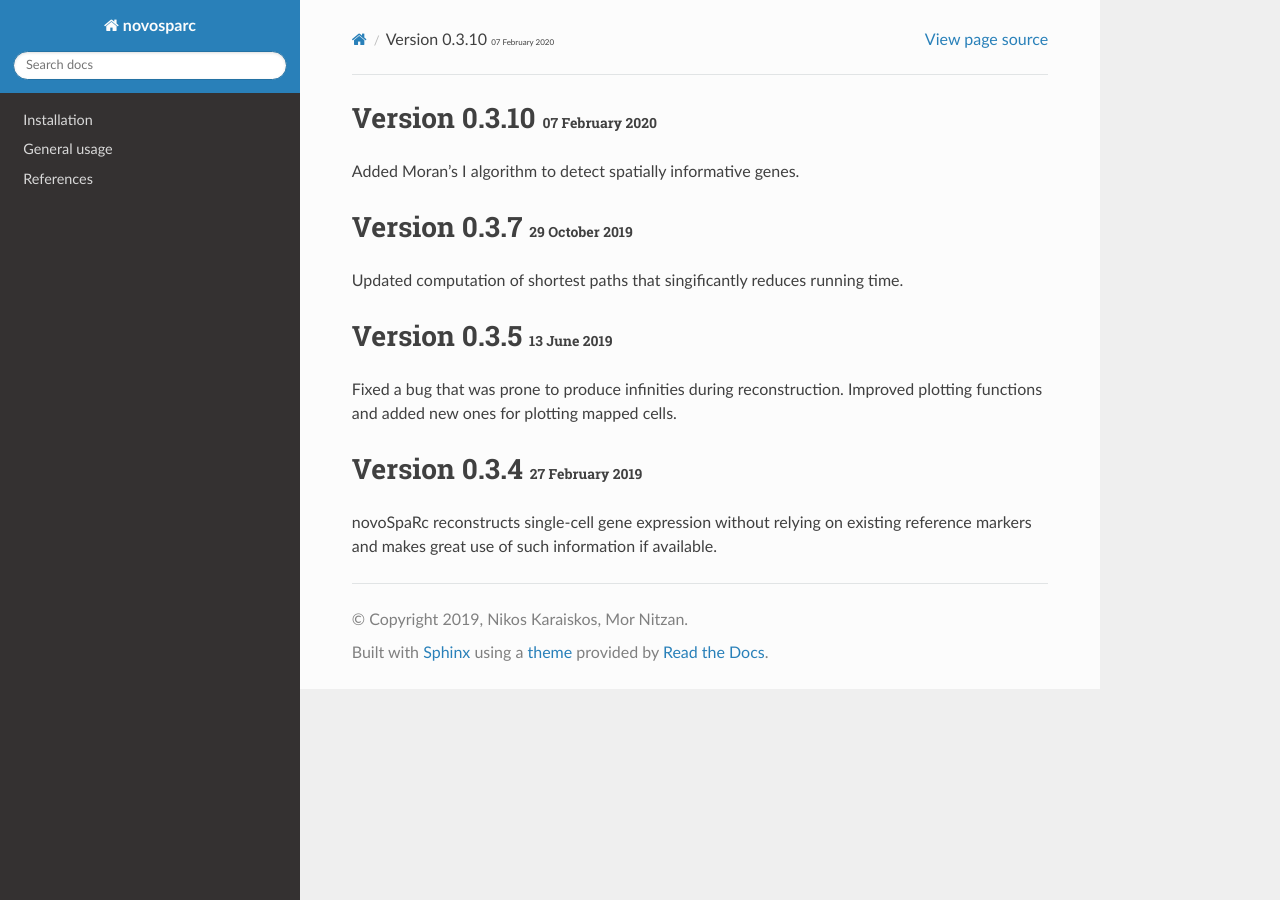
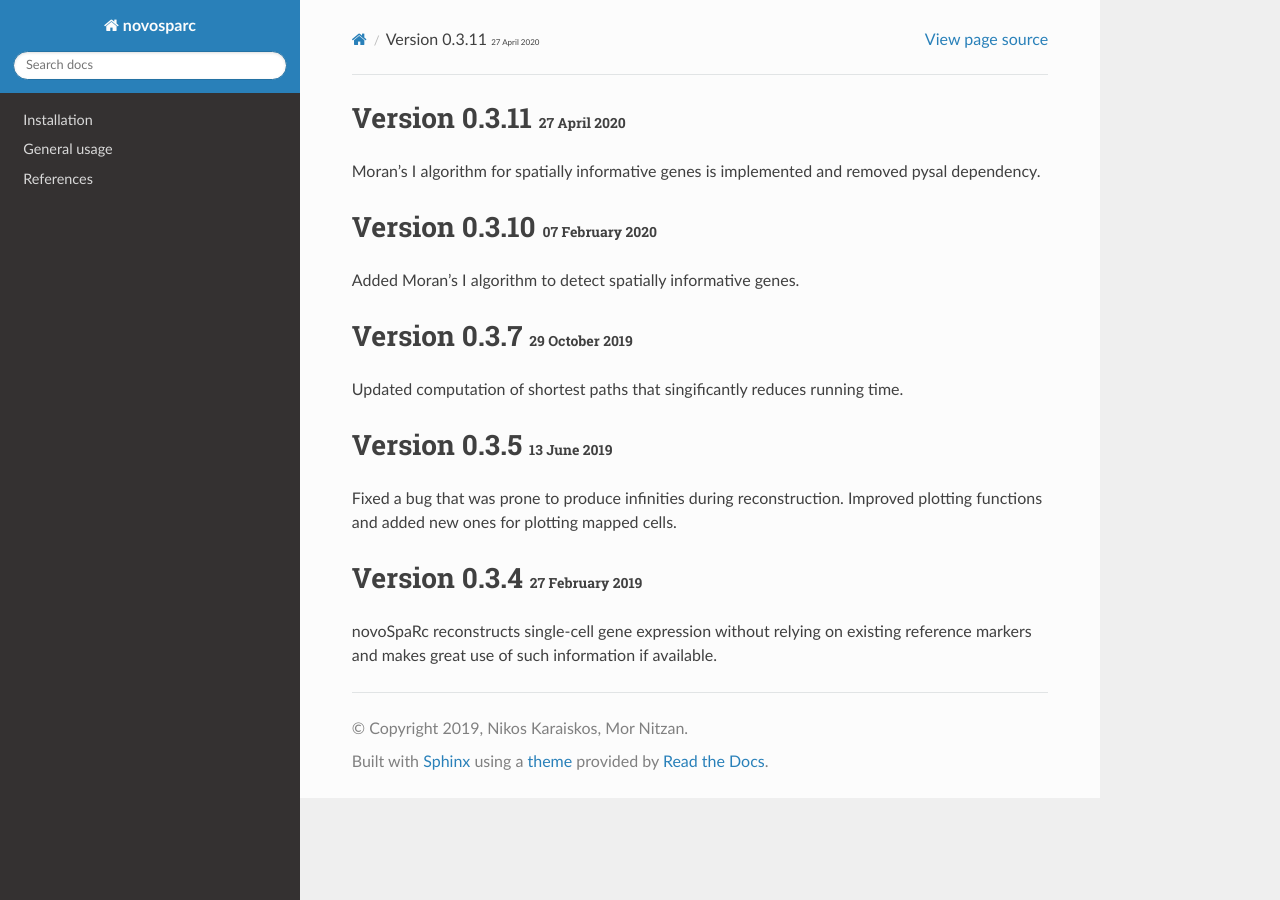
Before and after one commit to rajewsky-lab/novosparc, a Sphinx documentation site: the page built from docs/release_notes.rst, in a window 1280 px wide. Built offline with Sphinx 7.4.7 and the Read the Docs theme 2.0.0, drawn with Linux system fonts in a browser that asks for light colours.

Commit message:
Version update

```diff
--- a/docs/release_notes.rst
+++ b/docs/release_notes.rst
@@ -1,6 +1,10 @@
 .. role:: small
 .. role:: smaller
 .. role:: noteversion
+
+Version 0.3.11 :small:`27 April 2020`
+---------------------------------------
+Moran's I algorithm for spatially informative genes is implemented and removed pysal dependency.
 
 Version 0.3.10 :small:`07 February 2020`
 ---------------------------------------
--- a/novosparc/__init__.py
+++ b/novosparc/__init__.py
@@ -8,7 +8,7 @@ __email__ = ', '.join([
     'mornitzan@fas.harvard.edu',
     'enes.senel@mdc-berlin.de'
 ])
-__version__ = '0.3.10'
+__version__ = '0.3.11'
 
 from . import plotting as pl
 from . import preprocessing as pp
```
